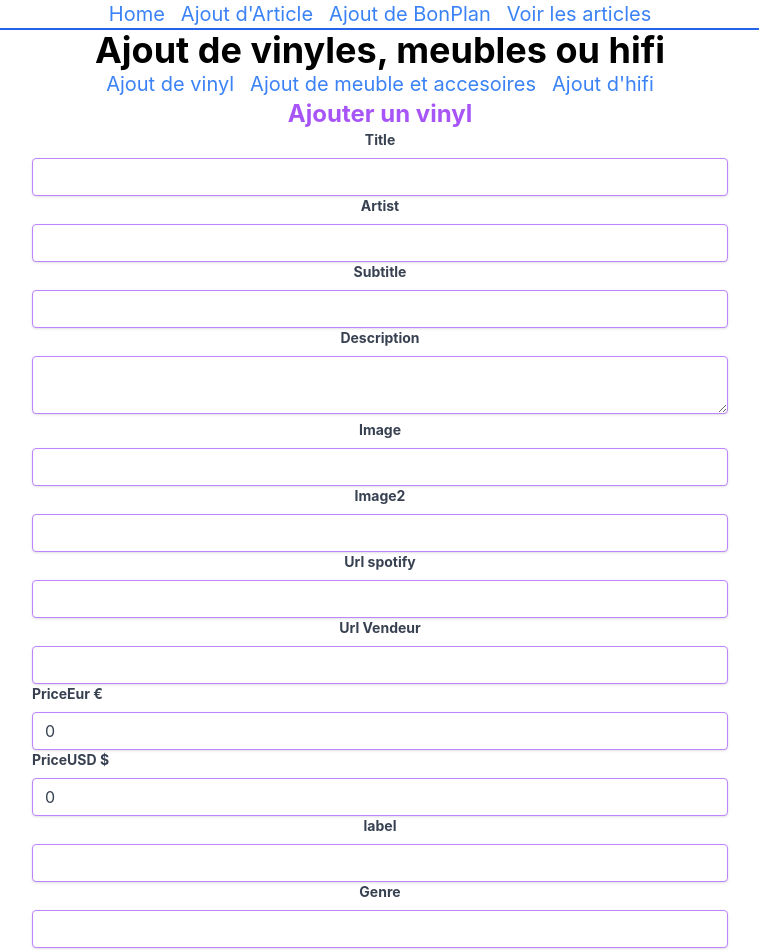
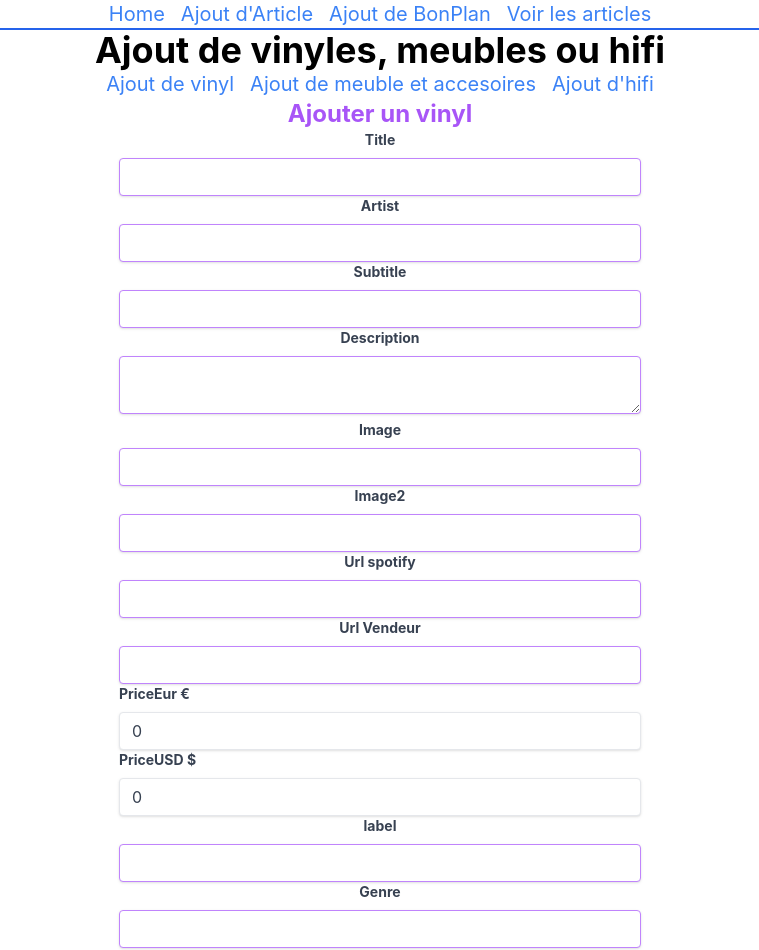
Before and after one commit to callisto28/Vinyl-dashboard-ReactJs, a React (Create React App) app: page /Bon-plan/vinyle in a window 1280 px wide. Shown: the top 950 px of the page, without its empty margins (260-1019 px from the left). Built offline with nearby package versions, Linux system fonts and the light colour scheme.

Commit message:
FIX[parseFloat] add parsefloat in priceEUR & PriceUSD

```diff
--- a/src/components/AddBonPlan/AddVinyls.tsx
+++ b/src/components/AddBonPlan/AddVinyls.tsx
@@ -148,23 +148,30 @@
                             PriceEur €
                         </label>
                         <input
-                            className="focus:border-2 focus:bg-slate-100 shadow appearance-none border border-purple-400 hover:border-blue-500 rounded w-full py-2 px-3 text-gray-700 leading-tight focus:outline-none focus:shadow-outline"
+                            className="shadow appearance-none border hover:border-blue-500 rounded w-full py-2 px-3 text-gray-700 leading-tight focus:outline-none focus:shadow-outline"
                             id="priceEur"
                             type="number"
-
+                            placeholder="0.00"
+                            min="00"
+                            max="6000000"
+                            step=".01"
                             value={formState.priceEur}
-                            onChange={(e) => setFormState({ ...formState, priceEur: parseInt(e.target.value) })}
+                            onChange={(e) => setFormState({ ...formState, priceEur:parseFloat(e.target.value) })}
                         />
                         <label className="block text-gray-700 text-sm font-bold mb-2" htmlFor="price">
                             PriceUSD $
                         </label>
                         <input
-                            className="focus:border-2 focus:bg-slate-100 shadow appearance-none border border-purple-400 hover:border-blue-500 rounded w-full py-2 px-3 text-gray-700 leading-tight focus:outline-none focus:shadow-outline"
+                            className="shadow appearance-none border hover:border-blue-500 rounded w-full py-2 px-3 text-gray-700 leading-tight focus:outline-none focus:shadow-outline"
                             id="priceUSD"
                             type="number"
+                            placeholder="0.00"
+                            min="00"
+                            max="6000000"
+                            step=".01"
 
                             value={formState.priceUSD}
-                            onChange={(e) => setFormState({ ...formState, priceUSD: parseInt(e.target.value) })}
+                            onChange={(e) => setFormState({ ...formState, priceUSD: parseFloat(e.target.value) })}
                         />
                     </div>
                     <label className="block text-gray-700 text-sm font-bold mb-2" htmlFor="seller">
```
